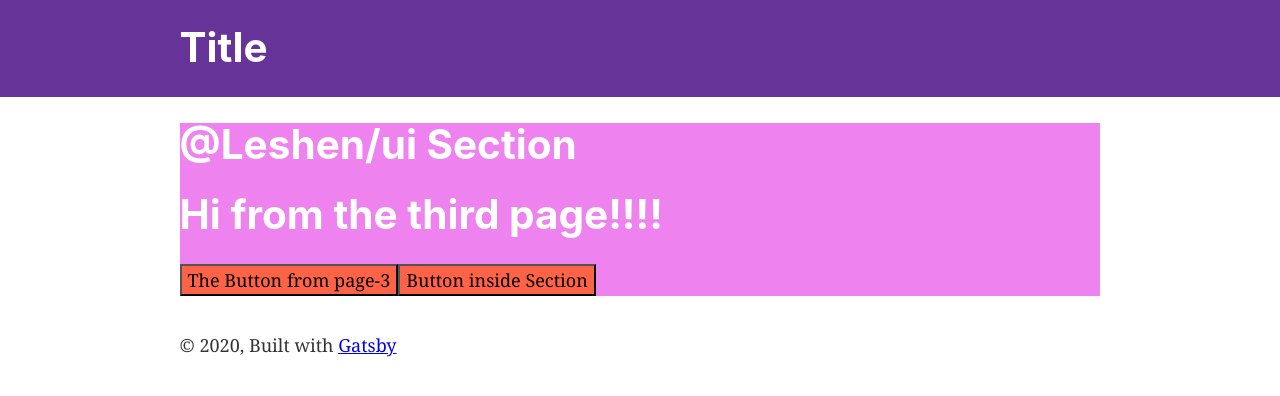
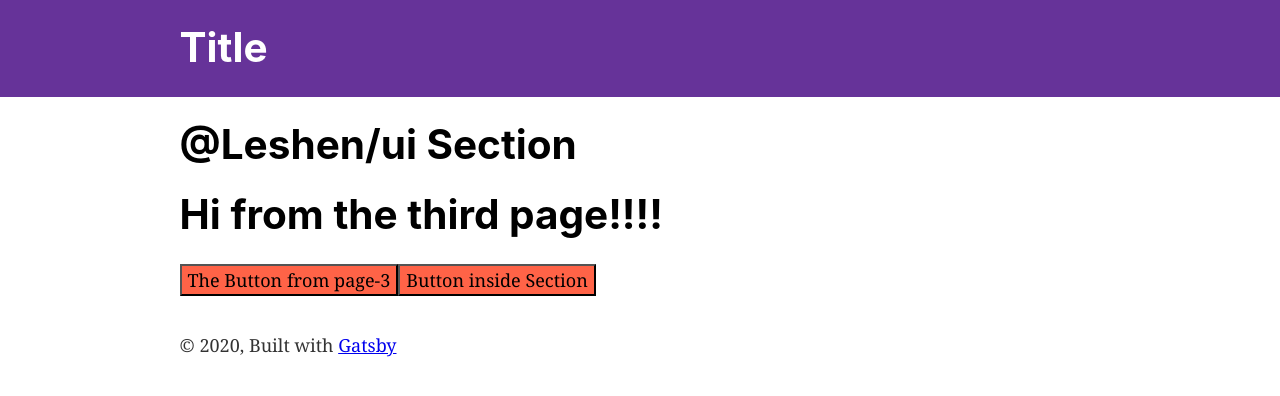
Before and after one commit to cadekynaston/gatsby-monorepo, a Gatsby site in the folder @leshen/ui/: page /page-3 in a window 1280 px wide. Built offline with nearby package versions, Linux system fonts and the light colour scheme; Gatsby itself is replaced by a stand-in of ours.

Commit message:
add section story

```diff
--- a/@leshen/ui/src/components/section.js
+++ b/@leshen/ui/src/components/section.js
@@ -1,10 +1,13 @@
 // import { jsx } from "@emotion/core"
 import React from 'react';
 import styled from '@emotion/styled';
+import PropTypes from 'prop-types';
+
 import Button from './button';
 
-const Section = ({ children, className }) => (
+const Section = ({ children, className, prominent }) => (
   <StyledBoi
+    prominent={prominent}
     className={className}
   >
     <h1>@Leshen/ui Section</h1>
@@ -14,8 +17,19 @@ const Section = ({ children, className }) => (
 );
 
 const StyledBoi = styled.div`
-  background-color: violet;
-  color: white;
+  background-color: ${(props) => (props.prominent ? 'slateblue' : 'white')};
+  color: ${(props) => (props.prominent ? 'white' : 'black')};
 `;
 
+Section.defaultProps = {
+  prominent: false,
+};
+
+Section.propTypes = {
+  /**
+   * Is this the principal call to action on the page?
+   */
+  prominent: PropTypes.bool,
+};
+
 export default Section;
```
Also changed, not shown: @leshen/ui/src/stories/section.stories.js (added, +20 -0 lines).
